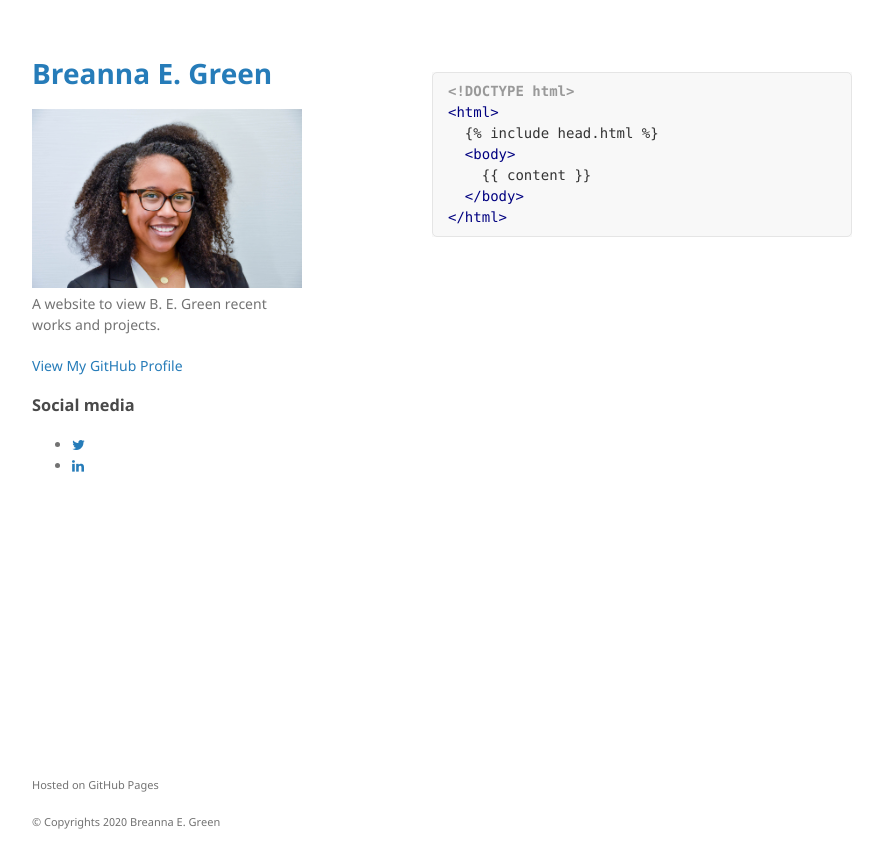
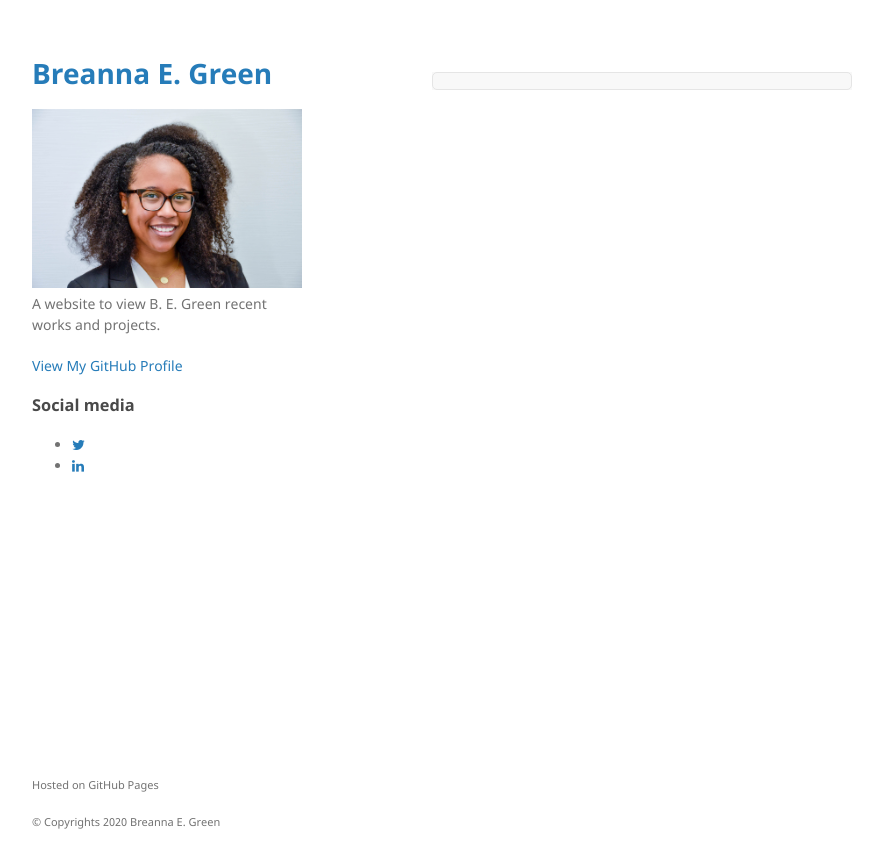
Before and after one commit to bregreen/bregreen.github.io, a Jekyll site: the page built from cv.md, in a window 1280 px wide. Shown: the top 868 px of the page, without its empty margins (178-1061 px from the left). Built offline with Jekyll 4.4.1, drawn with Linux system fonts in a browser that asks for light colours.

Commit message:
Update pdf.html

```diff
--- a/_layouts/pdf.html
+++ b/_layouts/pdf.html
@@ -4,12 +4,8 @@ layout: default
 
 {% highlight html %}
 {% raw %}
-<!DOCTYPE html>
-<html>
-  {% include head.html %}
-  <body>
-    {{ content }}
-  </body>
-</html>
+
+
+
 {% endraw %}
 {% endhighlight %}
```
